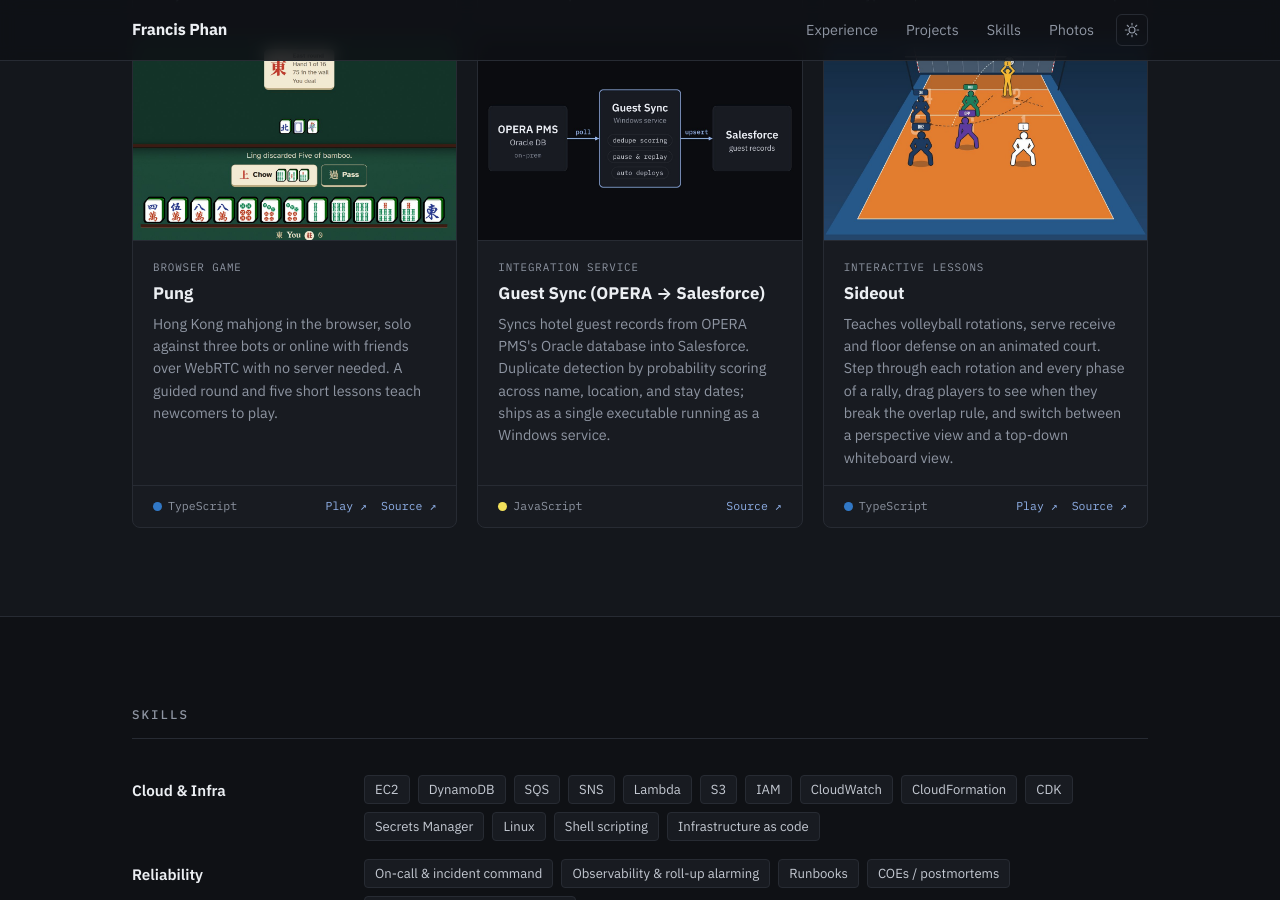
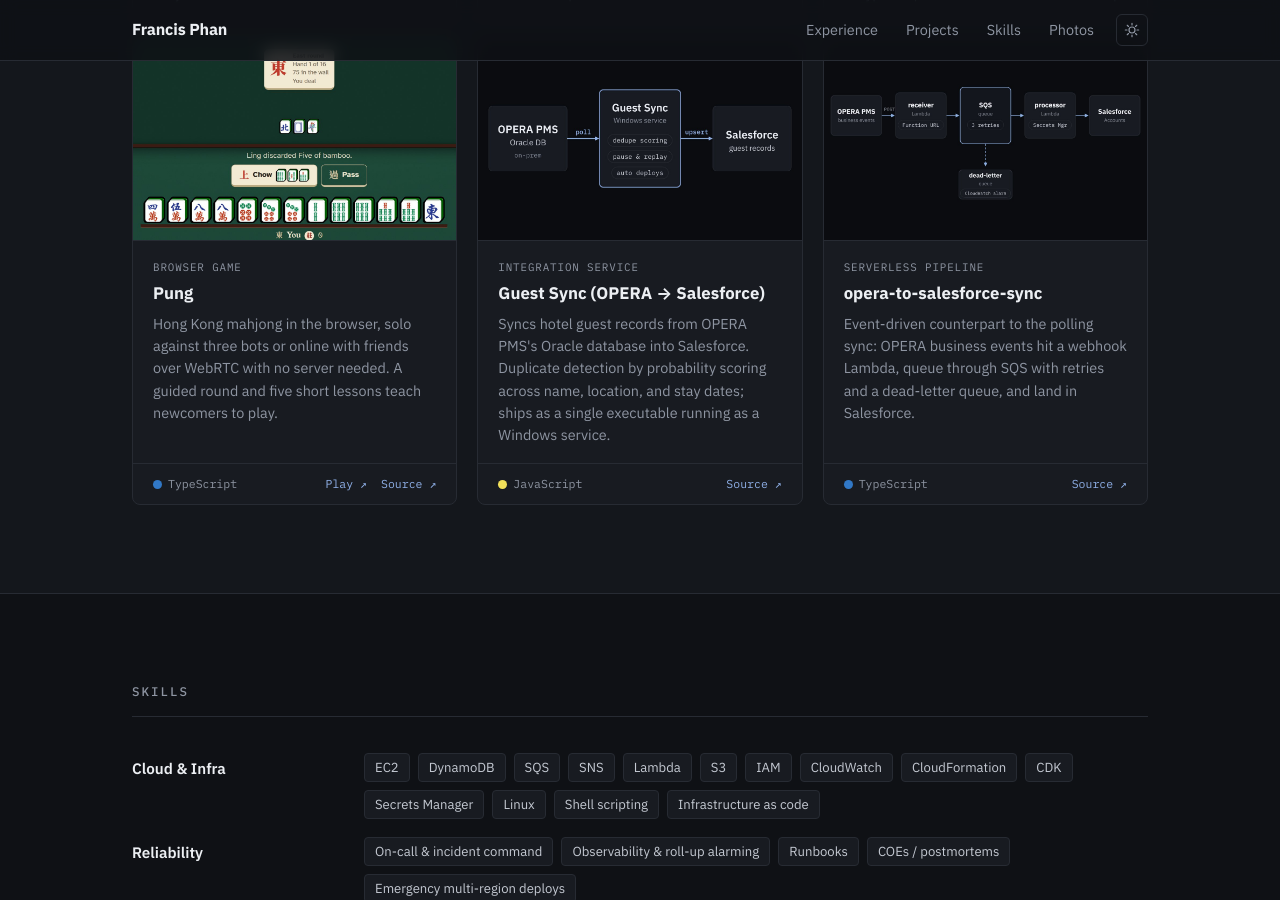
Before and after one commit to francisphan/francisphan.github.io, a Jekyll site: the page built from index.html, in a window 1280 px wide and 900 px high, scrolled down 2627 px. Built offline with Jekyll 4.4.1, drawn with Linux system fonts in a browser that asks for light colours.

Commit message:
Swap Sideout for opera-to-salesforce-sync in the homepage top six
The serverless pipeline (Lambda, SQS with a dead-letter queue, SAM) is the most
AWS-native project, so it now sits sixth; Sideout stays on /projects.
Adds an architecture diagram for its card, drawn from template.yaml and the README.

Co-Authored-By: Claude Opus 5.5 <noreply@anthropic.com>
Claude-Session: https://claude.ai/code/session_01D6HZs6K9o4Xy2YxCF2bjZ3

```diff
--- a/_data/projects.yml
+++ b/_data/projects.yml
@@ -59,6 +59,17 @@
   cmd: "npm run dry-run"
   description: "Syncs hotel guest records from OPERA PMS's Oracle database into Salesforce. Duplicate detection by probability scoring across name, location, and stay dates; ships as a single executable running as a Windows service."
 
+- name: "opera-to-salesforce-sync"
+  repo: "https://github.com/francisphan/opera-to-salesforce-sync"
+  image: "/images/projects/opera-to-salesforce-sync.jpg"
+  image_alt: "opera-to-salesforce-sync architecture: OPERA PMS business events POST to a receiver Lambda's Function URL, which queues them in SQS with three retries and a dead-letter queue watched by a CloudWatch alarm; a processor Lambda reads credentials from Secrets Manager and creates Salesforce Accounts"
+  lang: "TypeScript"
+  lang_color: "#3178C6"
+  kind: "Serverless pipeline"
+  prompt: "$"
+  cmd: "sam build && sam deploy"
+  description: "Event-driven counterpart to the polling sync: OPERA business events hit a webhook Lambda, queue through SQS with retries and a dead-letter queue, and land in Salesforce."
+
 - name: "Sideout"
   repo: "https://github.com/francisphan/sideout"
   live: "https://francisphan.github.io/sideout/"
@@ -102,15 +113,6 @@
   cmd: "npm run tauri:dev"
   description: "Cross-platform desktop app for managing wine inventory across multiple Vinoshipper producer accounts via CSV sync. React and TypeScript up front, a Rust backend behind Tauri, credentials kept in the OS keyring."
 
-- name: "opera-to-salesforce-sync"
-  repo: "https://github.com/francisphan/opera-to-salesforce-sync"
-  lang: "TypeScript"
-  lang_color: "#3178C6"
-  kind: "Serverless pipeline"
-  prompt: "$"
-  cmd: "sam build && sam deploy"
-  description: "Event-driven counterpart to the polling sync: OPERA business events hit a webhook Lambda, queue through SQS with retries and a dead-letter queue, and land in Salesforce."
-
 - name: "netsuite-shim"
   repo: "https://github.com/francisphan/netsuite-shim"
   lang: "Python"
```
Also changed, not shown: images/projects/opera-to-salesforce-sync.jpg (added).
